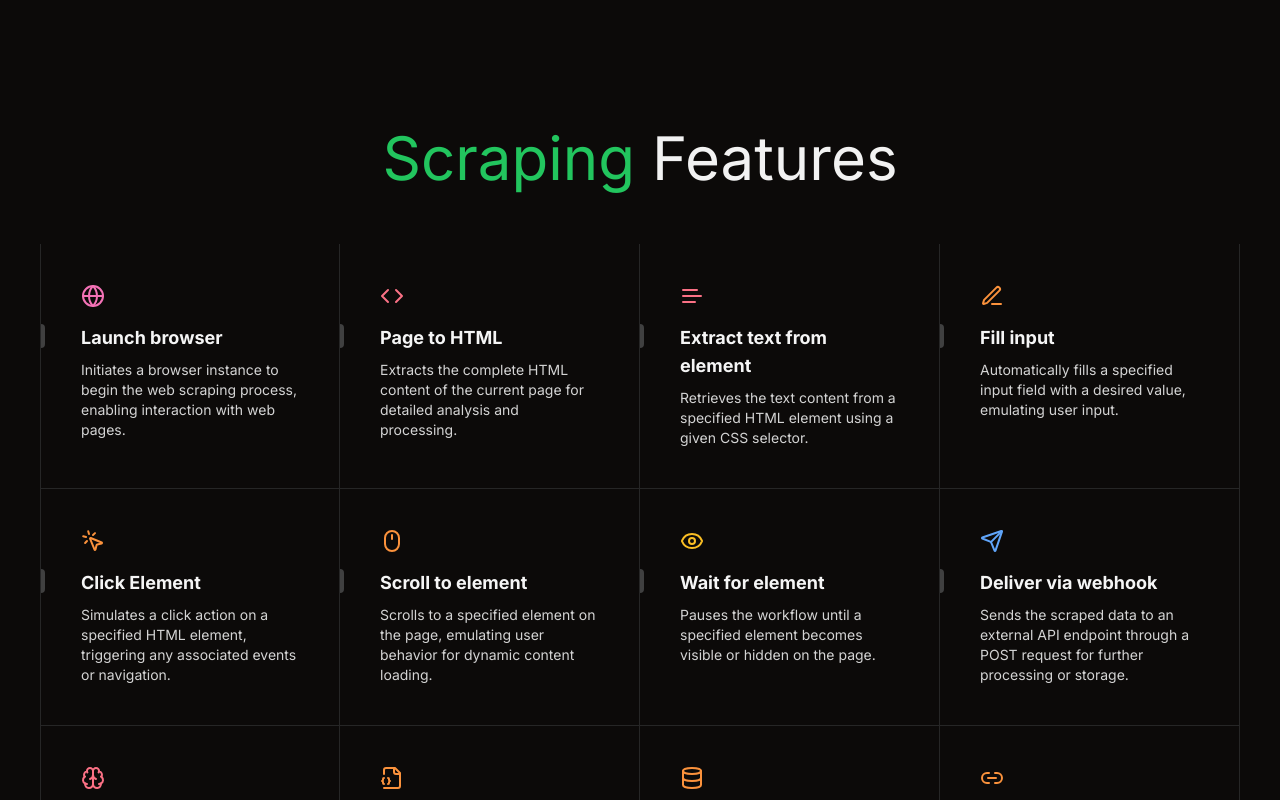
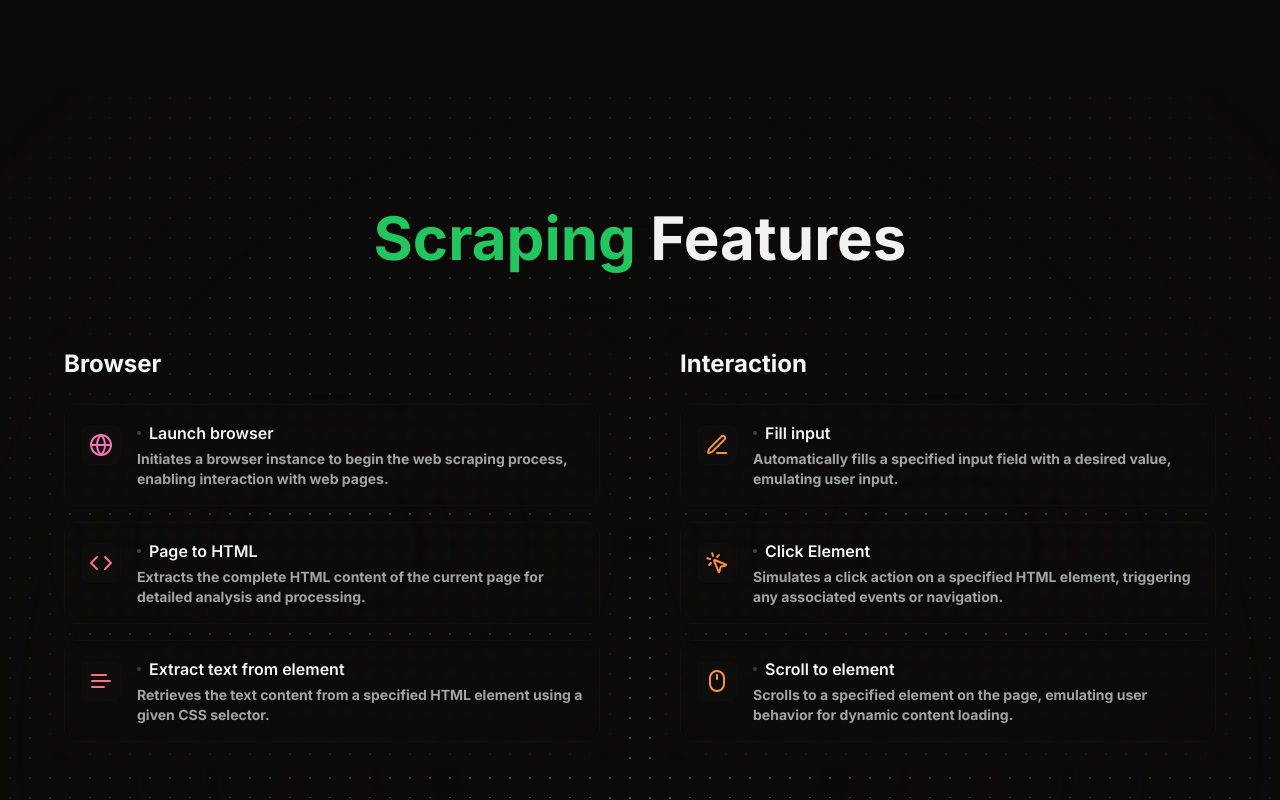
Before and after one commit to prajwal-0706/fusion-flow, a Next.js app: page / in a window 1280 px wide. Shown: the part 1100-1900 px from the top of the page. Built offline with nearby package versions, Linux system fonts and the light colour scheme.

Commit message:
fix: Feature Section Fixed

```diff
--- a/app/(landing page)/_components/feature-section.tsx
+++ b/app/(landing page)/_components/feature-section.tsx
@@ -1,75 +1,199 @@
-import React from "react";
-
+"use client";
+import React, { useRef } from "react";
+import { motion, useMotionValue, useSpring, useTransform } from "framer-motion";
 import { FEATURES } from "@/lib/constants";
 import { cn } from "@/lib/utils";
 
+const FEATURE_GROUPS = {
+  browser: FEATURES.slice(0, 3),
+  interaction: FEATURES.slice(3, 6),
+  data: FEATURES.slice(6, 9),
+  automation: FEATURES.slice(9, 12),
+};
+
 export default function FeatureSection() {
   return (
-    <div className="grid grid-cols-1 md:grid-cols-2 lg:grid-cols-4 relative z-10 py-10 max-w-7xl mx-auto dark:border-neutral-800">
-      {FEATURES.map((feature, index) => (
-        <Feature
+    <motion.div
+      className="relative z-10 py-10 max-w-7xl mx-auto"
+      initial={{ opacity: 0 }}
+      whileInView={{ opacity: 1 }}
+      transition={{ duration: 0.8 }}
+      viewport={{ once: true }}
+    >
+      <div className="grid grid-cols-1 lg:grid-cols-2 gap-8">
+        {Object.entries(FEATURE_GROUPS).map(([group, features], groupIndex) => (
+          <motion.div
+            key={group}
+            initial={{ opacity: 0, y: 20 }}
+            whileInView={{ opacity: 1, y: 0 }}
+            whileHover={{ scale: 1.01 }}
+            transition={{
+              duration: 0.5,
+              delay: groupIndex * 0.1,
+              type: "spring",
+              stiffness: 300,
+              damping: 20,
+            }}
+            viewport={{ once: true }}
+            className="relative group/container"
+          >
+            <div className="absolute inset-0 bg-[#0C0A09] rounded-3xl overflow-hidden">
+              <div
+                className={cn(
+                  "absolute inset-0",
+                  "[background-size:20px_20px]",
+                  "[background-image:radial-gradient(#d4d4d4_1px,transparent_1px)]",
+                  "dark:[background-image:radial-gradient(#404040_1px,transparent_1px)]"
+                )}
+              />
+              <div className="pointer-events-none absolute inset-0 flex items-center justify-center bg-[#0C0A09] [mask-image:radial-gradient(ellipse_at_center,transparent_20%,black)]" />
+              <motion.div
+                className="absolute inset-0 opacity-0 group-hover/container:opacity-100 transition-opacity duration-500"
+                style={{
+                  background:
+                    "radial-gradient(circle at center, rgba(var(--primary-rgb), 0.05) 0%, transparent 70%)",
+                }}
+              />
+              {/* Top border */}
+              <span className="absolute top-0 left-[20%] w-0 h-[2px] bg-gradient-to-r from-transparent via-primary to-transparent group-hover/container:w-[60%] transition-all duration-700" />
+              {/* Bottom border */}
+              <span className="absolute bottom-0 right-[20%] w-0 h-[2px] bg-gradient-to-r from-transparent via-primary to-transparent group-hover/container:w-[60%] transition-all duration-700" />
+              {/* Left border */}
+              <span className="absolute left-0 top-[20%] h-0 w-[2px] bg-gradient-to-b from-transparent via-primary to-transparent group-hover/container:h-[60%] transition-all duration-700" />
+              {/* Right border */}
+              <span className="absolute right-0 bottom-[20%] h-0 w-[2px] bg-gradient-to-b from-transparent via-primary to-transparent group-hover/container:h-[60%] transition-all duration-700" />
+            </div>
+            <div className="relative p-6 space-y-6">
+              <motion.h3
+                className="text-2xl font-bold text-neutral-800 dark:text-neutral-100 capitalize relative group/heading"
+                whileHover={{ x: 10 }}
+                animate={{ x: 0 }}
+                transition={{ type: "spring", stiffness: 400, damping: 10 }}
+              >
+                <span className="relative">
+                  <span
+                    className="absolute -left-4 top-1/2 -translate-y-1/2 w-2 h-2 rounded-full bg-primary opacity-0 group-hover/container:opacity-100 transition-all duration-300
+                    before:absolute before:content-[''] before:w-8 before:h-8 before:-left-3 before:-top-3 before:bg-primary/20 before:rounded-full before:blur-lg before:opacity-0 group-hover/container:before:opacity-100 before:transition-all before:duration-300"
+                  />
+                  {group}
+                  <span className="absolute bottom-0 left-0 w-0 h-[2px] bg-gradient-to-r from-primary via-primary/50 to-transparent group-hover/container:w-full transition-all duration-500" />
+                </span>
+              </motion.h3>
+              <div className="grid gap-4">
+                {features.map((feature, index) => (
+                  <FeatureCard
                     key={feature.title}
                     {...feature}
                     index={index}
-          totalFeatures={FEATURES.length}
-          hoverChipClassName={feature.hoverChipClassName as string}
+                    groupIndex={groupIndex}
                   />
                 ))}
               </div>
+            </div>
+          </motion.div>
+        ))}
+      </div>
+    </motion.div>
   );
 }
 
-const Feature = ({
+const FeatureCard = ({
   title,
   description,
   icon,
   index,
-  totalFeatures,
+  groupIndex,
   hoverChipClassName,
 }: {
   title: string;
   description: string;
   icon: React.ReactNode;
   index: number;
-  totalFeatures: number;
+  groupIndex: number;
   hoverChipClassName?: string;
 }) => {
-  // Calculate row and column position
-  const col = index % 4;
-  const isLastRow = index >= totalFeatures - 4;
+  const ref = useRef<HTMLDivElement>(null);
+  const x = useMotionValue(0);
+  const y = useMotionValue(0);
+
+  const rotateX = useTransform(y, [-100, 100], [10, -10]);
+  const rotateY = useTransform(x, [-100, 100], [-10, 10]);
+
+  const springConfig = { damping: 20, stiffness: 300 };
+  const springRotateX = useSpring(rotateX, springConfig);
+  const springRotateY = useSpring(rotateY, springConfig);
+
+  const handleMouseMove = (e: React.MouseEvent<HTMLDivElement>) => {
+    if (!ref.current) return;
+
+    const rect = ref.current.getBoundingClientRect();
+    const centerX = rect.left + rect.width / 2;
+    const centerY = rect.top + rect.height / 2;
+
+    x.set(e.clientX - centerX);
+    y.set(e.clientY - centerY);
+  };
+
+  const handleMouseLeave = () => {
+    x.set(0);
+    y.set(0);
+  };
 
   return (
-    <div
+    <motion.div
+      ref={ref}
+      initial={{ opacity: 0, x: -20 }}
+      whileInView={{ opacity: 1, x: 0 }}
+      transition={{ duration: 0.5, delay: (groupIndex * 3 + index) * 0.1 }}
+      viewport={{ once: true }}
+      onMouseMove={handleMouseMove}
+      onMouseLeave={handleMouseLeave}
+      style={{
+        rotateX: springRotateX,
+        rotateY: springRotateY,
+        transformStyle: "preserve-3d",
+        perspective: 1000,
+      }}
+      className="group relative bg-white/5 dark:bg-neutral-900/5 backdrop-blur-sm rounded-xl p-4 hover:bg-white/10 dark:hover:bg-neutral-800/10 transition-all duration-300 border border-neutral-200/10 dark:border-neutral-700/10"
+      whileHover={{
+        y: -2,
+      }}
+    >
+      <div className="flex items-start gap-4">
+        <motion.div
+          className="mt-1 p-2 rounded-lg bg-white/10 dark:bg-neutral-800/10 group-hover:scale-110 transition-transform duration-300"
+          whileHover={{ rotate: 5 }}
+          transition={{ type: "spring", stiffness: 400, damping: 10 }}
+        >
+          {icon}
+        </motion.div>
+        <div className="flex-1">
+          <div className="flex items-center gap-2 mb-1">
+            <motion.div
               className={cn(
-        "flex flex-col py-10 relative group/feature",
-        "border-r dark:border-neutral-800",
-        !isLastRow && "border-b dark:border-neutral-800",
-        col === 0 && "border-l dark:border-neutral-800"
+                "h-1 w-1 rounded-full bg-neutral-300 dark:bg-neutral-700 group-hover:h-2 group-hover:w-2 transition-all duration-300",
+                hoverChipClassName?.replace(
+                  "group-hover/feature:bg-",
+                  "group-hover:bg-"
+                )
               )}
+              whileHover={{ scale: 1.5 }}
+            />
+            <motion.h4
+              className="text-base font-semibold text-neutral-800 dark:text-neutral-100 group-hover:translate-x-1 transition-transform duration-300"
+              whileHover={{ x: 5 }}
             >
-      {index < 4 && (
-        <div className="opacity-0 group-hover/feature:opacity-100 transition duration-200 absolute inset-0 h-full w-full bg-gradient-to-t from-neutral-100 dark:from-neutral-800 to-transparent pointer-events-none" />
-      )}
-      {index >= 4 && (
-        <div className="opacity-0 group-hover/feature:opacity-100 transition duration-200 absolute inset-0 h-full w-full bg-gradient-to-b from-neutral-100 dark:from-neutral-800 to-transparent pointer-events-none" />
-      )}
-      <div className="mb-4 relative z-10 px-10 text-neutral-600 dark:text-neutral-400">
-        {icon}
+              {title}
+            </motion.h4>
           </div>
-      <div className="text-lg font-bold mb-2 relative z-10 px-10">
-        <div
-          className={cn(
-            "absolute left-0 inset-y-0 h-6 group-hover/feature:h-8 w-1 rounded-tr-full rounded-br-full bg-neutral-300 dark:bg-neutral-700 group-hover/feature:bg-blue-500 transition-all duration-200 origin-center",
-            hoverChipClassName
-          )}
-        />
-        <span className="group-hover/feature:translate-x-2 transition duration-200 inline-block text-neutral-800 dark:text-neutral-100">
-          {title}
-        </span>
+          <motion.p
+            className="text-sm font-bold text-neutral-600 dark:text-neutral-400"
+            whileHover={{ x: 3 }}
+          >
+            {description}
+          </motion.p>
         </div>
-      <p className="text-sm text-neutral-600 dark:text-neutral-300 max-w-xs relative z-10 px-10">
-        {description}
-      </p>
       </div>
+    </motion.div>
   );
 };
--- a/app/(landing page)/page.tsx
+++ b/app/(landing page)/page.tsx
@@ -59,17 +59,31 @@ export default function HomePage() {
         id="howItWorks"
         primaryTitle="How"
         secondaryTitle="It Works"
+        className="py-20 font-bold"
       >
         <FeatureGradient />
       </SectionWrapper>
+
+      <div className="relative flex flex-col items-center justify-center bg-[#0C0A09] py-20">
+        <div
+          className={cn(
+            "absolute inset-0",
+            "[background-size:20px_20px]",
+            "[background-image:radial-gradient(#d4d4d4_1px,transparent_1px)]",
+            "dark:[background-image:radial-gradient(#404040_1px,transparent_1px)]"
+          )}
+        />
+        <div className="pointer-events-none absolute inset-0 flex items-center justify-center bg-[#0C0A09] [mask-image:radial-gradient(ellipse_at_center,transparent_20%,black)]"></div>
 
         <SectionWrapper
           id="scrapingFeatures"
           primaryTitle="Scraping"
           secondaryTitle="Features"
+          className="min-w-full relative z-20 font-bold"
         >
           <FeatureSection />
         </SectionWrapper>
+      </div>
     </div>
   );
 }
--- a/app/globals.css
+++ b/app/globals.css
@@ -6,6 +6,7 @@
   --foreground-rgb: 0, 0, 0;
   --background-start-rgb: 214, 219, 220;
   --background-end-rgb: 255, 255, 255;
+  --primary-rgb: 34, 197, 94; /* Green-500 RGB values */
 }
 
 @media (prefers-color-scheme: dark) {
@@ -19,6 +20,41 @@
 @layer utilities {
   .text-balance {
     text-wrap: balance;
+  }
+
+  .perspective-1000 {
+    perspective: 1000px;
+  }
+
+  .perspective-\[2000px\] {
+    perspective: 2000px;
+  }
+
+  .preserve-3d {
+    transform-style: preserve-3d;
+    -webkit-transform-style: preserve-3d;
+  }
+
+  .backface-hidden {
+    backface-visibility: hidden;
+    -webkit-backface-visibility: hidden;
+  }
+
+  .animate-gradient-x {
+    animation: gradient-x 15s ease infinite;
+    background-size: 200% 200%;
+  }
+}
+
+@keyframes gradient-x {
+  0% {
+    background-position: 0% 50%;
+  }
+  50% {
+    background-position: 100% 50%;
+  }
+  100% {
+    background-position: 0% 50%;
   }
 }
 
--- a/lib/constants.tsx
+++ b/lib/constants.tsx
@@ -142,7 +142,7 @@ export const FEATURES = [
     description:
       "Simulates a click action on a specified HTML element, triggering any associated events or navigation.",
     icon: <MousePointerClick className="stroke-orange-400" />,
-    hoverChipClassName: 'group-hover/feature:bg-"-500',
+    hoverChipClassName: "group-hover/feature:bg-orange-500",
   },
   {
     title: "Scroll to element",
--- a/package.json
+++ b/package.json
@@ -40,8 +40,7 @@
     "class-variance-authority": "^0.7.1",
     "clsx": "^2.1.1",
     "cmdk": "^1.1.1",
-    "date-fns": "^3.6.0",
-    "embla-carousel-react": "^8.6.0",
+    "framer-motion": "^12.7.4",
     "input-otp": "^1.4.2",
     "lucide-react": "^0.488.0",
     "motion": "^12.7.4",
@@ -51,11 +50,11 @@
     "react-day-picker": "^8.10.1",
     "react-dom": "^18",
     "react-hook-form": "^7.55.0",
+    "react-intersection-observer": "^9.16.0",
     "react-resizable-panels": "^2.1.7",
     "recharts": "^2.15.3",
     "sonner": "^2.0.3",
     "tailwind-merge": "^3.2.0",
-    "tailwindcss-animate": "^1.0.7",
     "vaul": "^1.1.2",
     "zod": "^3.24.3"
   },
```
Also changed, not shown: 1 other file (tests, documents, lock files or other folders). Lines whose indentation alone changed are shown as unchanged.
